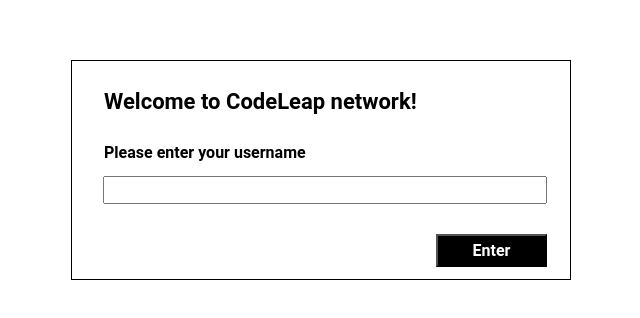
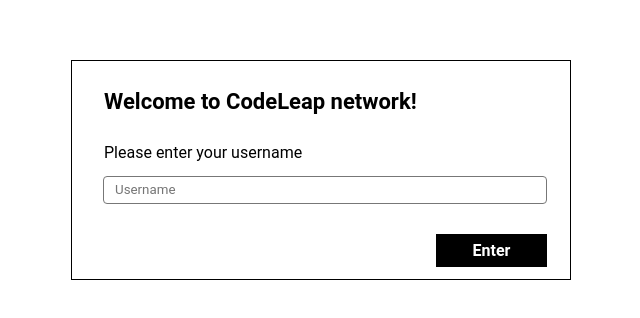
Before and after one commit to wendreslucas/CodePostFront-end, a Next.js app: page /login in a window 1280 px wide. Shown: the part 230-548 px from the top of the page, without its empty margins (319-959 px from the left). Built offline with nearby package versions, Linux system fonts and the light colour scheme.

Commit message:
details: subtitle, input, button

```diff
--- a/src/components/Buttons/ButtonEnter.jsx
+++ b/src/components/Buttons/ButtonEnter.jsx
@@ -3,7 +3,9 @@ import styled from 'styled-components'
 
 const StyleButton = styled.button`
 background: black;
+border: none;
 color: white;
+cursor: pointer;
 font-size: 16px;
 font-weight: 700;
 height: 33px;
--- a/src/components/Forms/FormLogin.jsx
+++ b/src/components/Forms/FormLogin.jsx
@@ -7,9 +7,9 @@ import ButtonEnter from '../Buttons/ButtonEnter'
 import TextButton from '../Buttons/TextButton'
 
 const StyleForm = styled.form`
-  width: 500px;
-  height: 220px;
-  border: 1px solid;
+border: 1px solid;
+height: 220px;
+width: 500px;
 `
 const FormLogin = () => {
   function handleSubmit(event) {
--- a/src/components/Input/InputLogin.jsx
+++ b/src/components/Input/InputLogin.jsx
@@ -2,13 +2,16 @@ import React from 'react'
 import styled from 'styled-components'
 
 const InputWrapper = styled.input`
-  width: 444px;
-  height: 28px;
-  margin-left: 31px;
+border-radius:4px;
+border:1px solid #777777;
+height: 28px;
+margin-left: 31px;
+padding: 6px 0 6px 11px;
+width: 444px;
 `
 
 const InputLogin = () => {
-  return <InputWrapper></InputWrapper>
+  return <InputWrapper placeholder="Username"></InputWrapper>
 }
 
 export default InputLogin
--- a/src/components/Text/SubtitleLogin.jsx
+++ b/src/components/Text/SubtitleLogin.jsx
@@ -3,8 +3,8 @@ import styled from 'styled-components'
 
 const StyleSubtitle = styled.h3`
   font-size: 16px;
+  font-weight: 400;
   line-height: 18.75px;
-  font-weight: 400px;
   padding: 0 0  13px 32px ;
 `
 const SubtitleLogin = () => {
```
